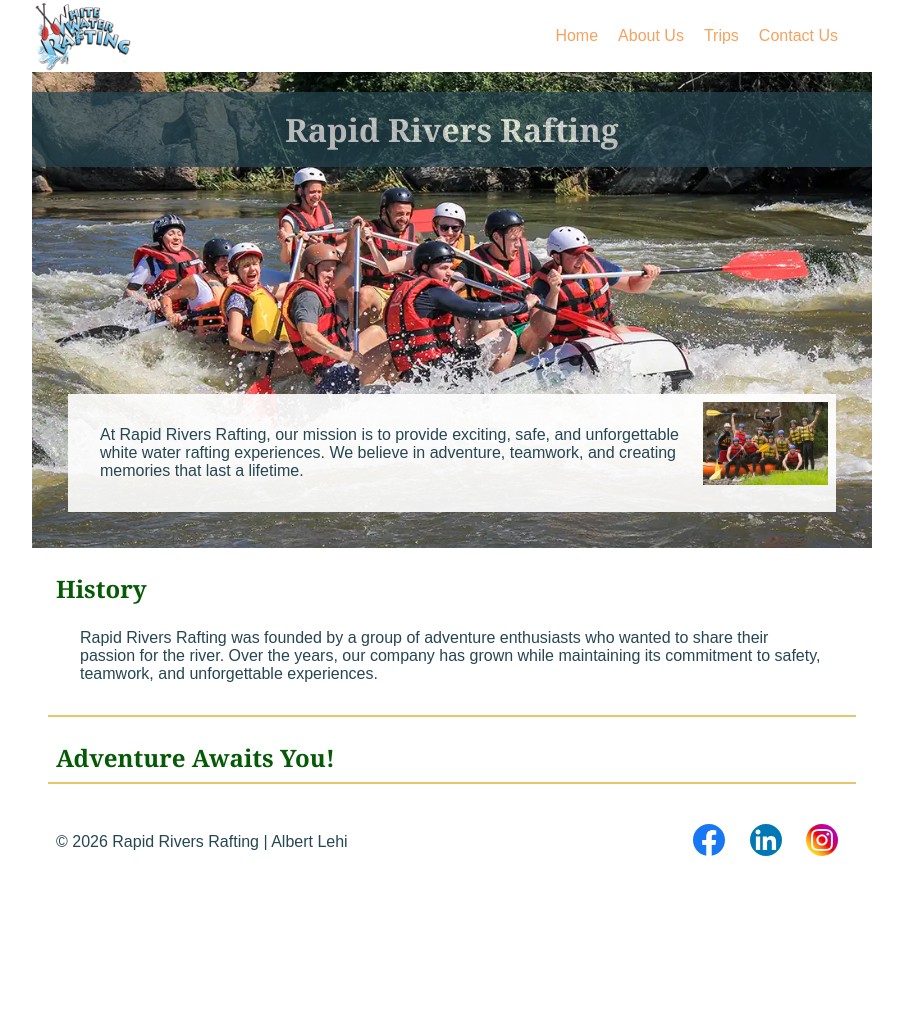
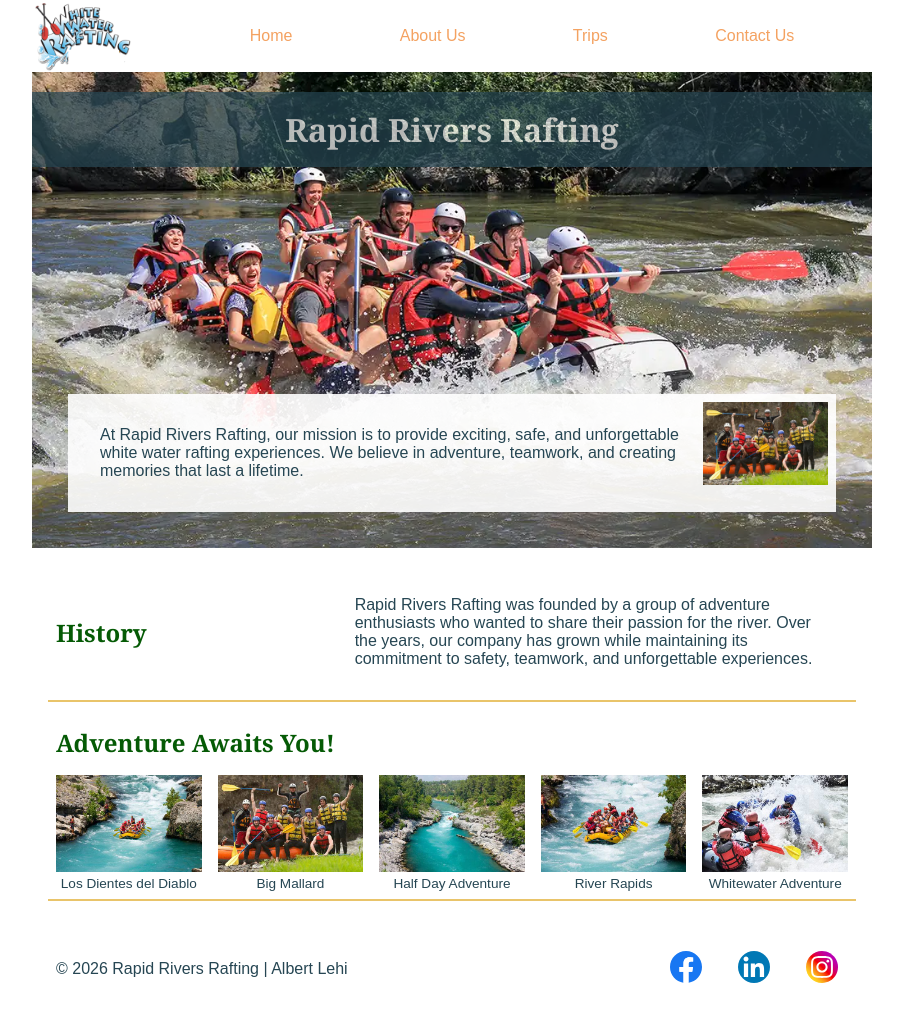
Before and after one commit to Talk2MeIA/wdd130, a plain HTML site: page wwr/about.html in a window 1280 px wide. Shown: the whole page, without its empty margins (188-1091 px from the left). Before the commit the page ends 884 px from the top, so only its background shows below. Drawn offline with Linux system fonts and the light colour scheme.

Commit message:
Complete W04 rafting About Us page

```diff
--- a/wwr/about.html
+++ b/wwr/about.html
@@ -49,7 +49,7 @@
 
         </div>
 
-        <section>
+        <section class="history">
             <h2>History</h2>
 
             <p>
@@ -60,8 +60,33 @@
             </p>
         </section>
 
-        <section>
+        <section class="adventures">
             <h2>Adventure Awaits You!</h2>
+
+            <figure>
+                <img src="images/rafting65_600.jpg" alt="Rafting team navigating whitewater">
+                <figcaption>Los Dientes del Diablo</figcaption>
+            </figure>
+
+            <figure>
+                <img src="images/rafting59_600.jpg" alt="Group enjoying a river rafting trip">
+                <figcaption>Big Mallard</figcaption>
+            </figure>
+
+            <figure>
+                <img src="images/rafting58_600.jpg" alt="Rafters traveling through a green river canyon">
+                <figcaption>Half Day Adventure</figcaption>
+            </figure>
+
+            <figure>
+                <img src="images/rafting53_600.jpg" alt="Rafters riding through a whitewater rapid">
+                <figcaption>River Rapids</figcaption>
+            </figure>
+
+            <figure>
+                <img src="images/rafting47_600.jpg" alt="Rafting group preparing for another rapid">
+                <figcaption>Whitewater Adventure</figcaption>
+            </figure>
         </section>
 
     </main>
--- a/wwr/styles/rafting.css
+++ b/wwr/styles/rafting.css
@@ -31,9 +31,9 @@ footer {
 
 /* Header */
 header {
-    display: flex;
+    display: grid;
+    grid-template-columns: 140px 1fr;
     align-items: center;
-    justify-content: space-between;
 }
 
 header img {
@@ -45,6 +45,8 @@ header img {
 nav ul {
     list-style: none;
     display: flex;
+    justify-content: space-around;
+    align-items: center;
 }
 
 nav a {
@@ -72,6 +74,45 @@ article {
 /* Sections */
 section {
     border-bottom: 2px solid var(--accent2-color);
+}
+
+.history {
+    display: grid;
+    grid-template-columns: 1fr 2fr;
+    align-items: center;
+    gap: 1rem;
+}
+
+.history h2 {
+    grid-column: 1;
+}
+
+.history p {
+    grid-column: 2;
+}
+
+.adventures {
+    display: grid;
+    grid-template-columns: repeat(5, 1fr);
+    gap: 1rem;
+}
+
+.adventures h2 {
+    grid-column: 1 / -1;
+}
+
+.adventures figure {
+    margin: 0;
+}
+
+.adventures figure img {
+    width: 100%;
+    height: auto;
+}
+
+.adventures figcaption {
+    text-align: center;
+    font-size: 0.85rem;
 }
 
 /* Hero */
@@ -117,8 +158,14 @@ h1 {
 }
 
 /* Social Media */
+.socialmedia {
+    display: flex;
+    gap: 1rem;
+}
+
 .socialmedia a {
     text-decoration: none;
+    display: block;
 }
 
 .socialmedia img {
```
Also changed, not shown: wwr/images/rafting47_600.jpg (added), wwr/images/rafting53_600.jpg (added), wwr/images/rafting58_600.jpg (added), wwr/images/rafting59_600.jpg (added), wwr/images/rafting65_600.jpg (added).
